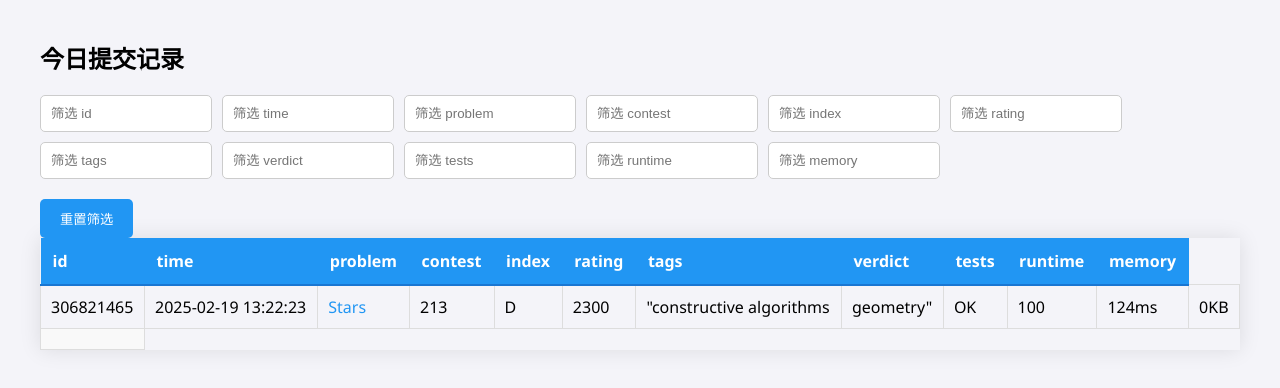
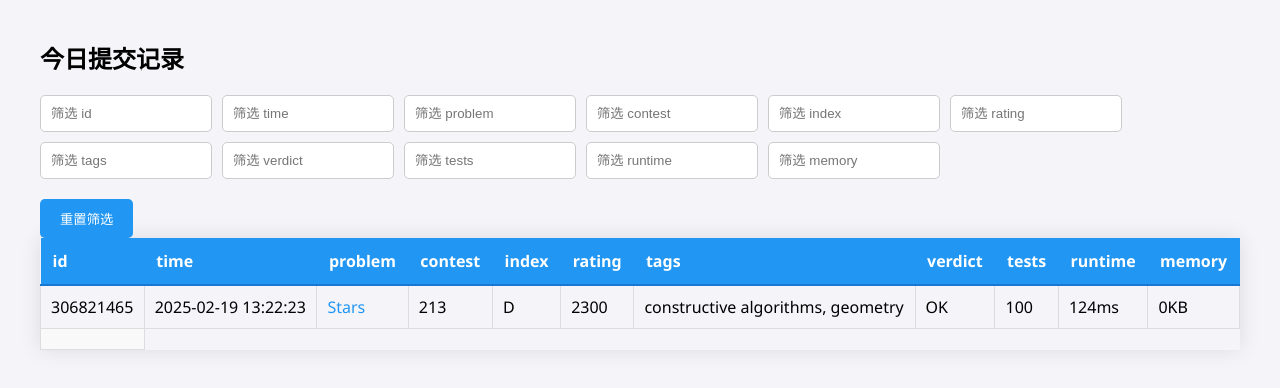
Before and after one commit to qmwneb946/daily, a plain HTML site: page index.html in a window 1280 px wide. Drawn offline with Linux system fonts and the light colour scheme.

Commit message:
Update index.html

```diff
--- a/index.html
+++ b/index.html
@@ -1,5 +1,6 @@
 <!DOCTYPE html>
 <html>
+
 <head>
   <title>Codeforces 今日提交记录</title>
   <style>
@@ -97,6 +98,7 @@
     }
   </style>
 </head>
+
 <body>
   <h2>今日提交记录</h2>
   <div id="filters"></div>
@@ -107,15 +109,42 @@
   </table>
 
   <script>
+    function parseCSV(csv) {
+      const lines = csv.split('\n');
+      const headers = lines[0].split(',');
+      const rows = [];
+
+      for (let i = 1; i < lines.length;  i++) {
+        const line = lines[i];
+        const currentRow = [];
+        let inQuotes = false;
+        let currentValue = '';
+
+        for (let j = 0; j < line.length;  j++) {
+          const char = line[j];
+
+          if (char === '"') {
+            inQuotes =!inQuotes;
+          } else if (char === ',' &&!inQuotes) {
+            currentRow.push(currentValue.trim());
+            currentValue = '';
+          } else {
+            currentValue += char;
+          }
+        }
+        currentRow.push(currentValue.trim());
+        rows.push(currentRow);
+      }
+
+      return { headers, rows };
+    }
+
     function loadCSV() {
       // 从 CSV 文件中加载数据
       fetch('today.csv')
        .then(response => response.text())
        .then(data => {
-                    // 分割数据为行，并移除表头行
-                    const rows = data.split('\n').slice(1);
-                    // 解析表头
-                    const headers = data.split('\n')[0].split(',');
+          const { headers, rows } = parseCSV(data);
 
           // 创建筛选输入框
           const filterDiv = document.getElementById('filters');
@@ -142,13 +171,12 @@
           // 填充数据
           const tbody = document.querySelector('#dataTable  tbody');
           rows.forEach(row  => {
-                        const cols = row.split(',');
             const tr = document.createElement('tr');
-                        cols.forEach((col,  index) => {
+            row.forEach((col,  index) => {
               const td = document.createElement('td');
               if (headers[index] === 'problem') {
-                                const contestId = cols[3];
-                                const indexId = cols[4];
+                const contestId = row[3];
+                const indexId = row[4];
                 td.innerHTML  = `<a href="https://codeforces.com/problemset/problem/${contestId}/${indexId}"  target="_blank">${col}</a>`;
               } else {
                 td.textContent  = col;
@@ -197,4 +225,5 @@
     window.onload  = loadCSV;
   </script>
 </body>
+
 </html>
```
Lines whose indentation alone changed are shown as unchanged.
